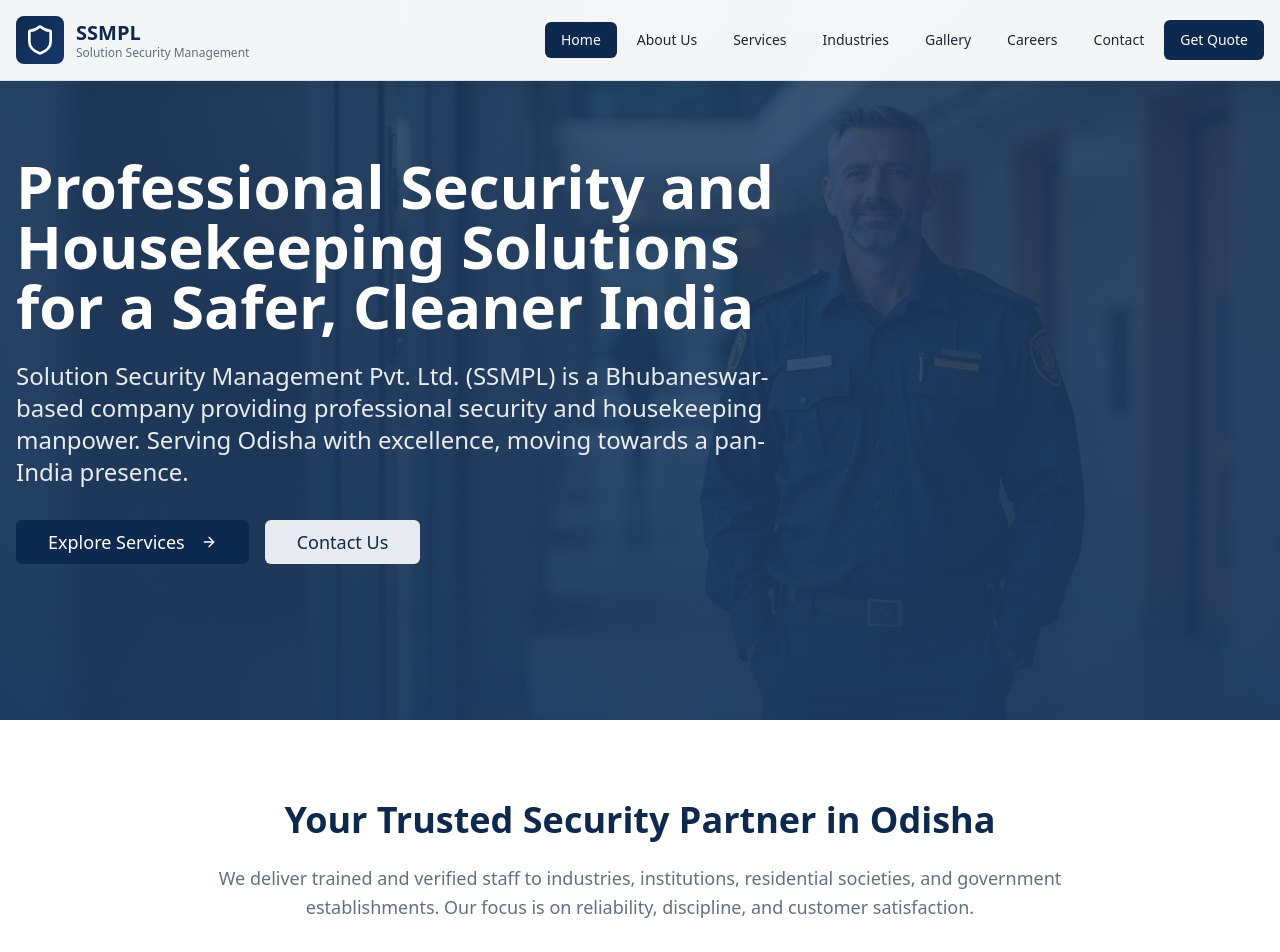
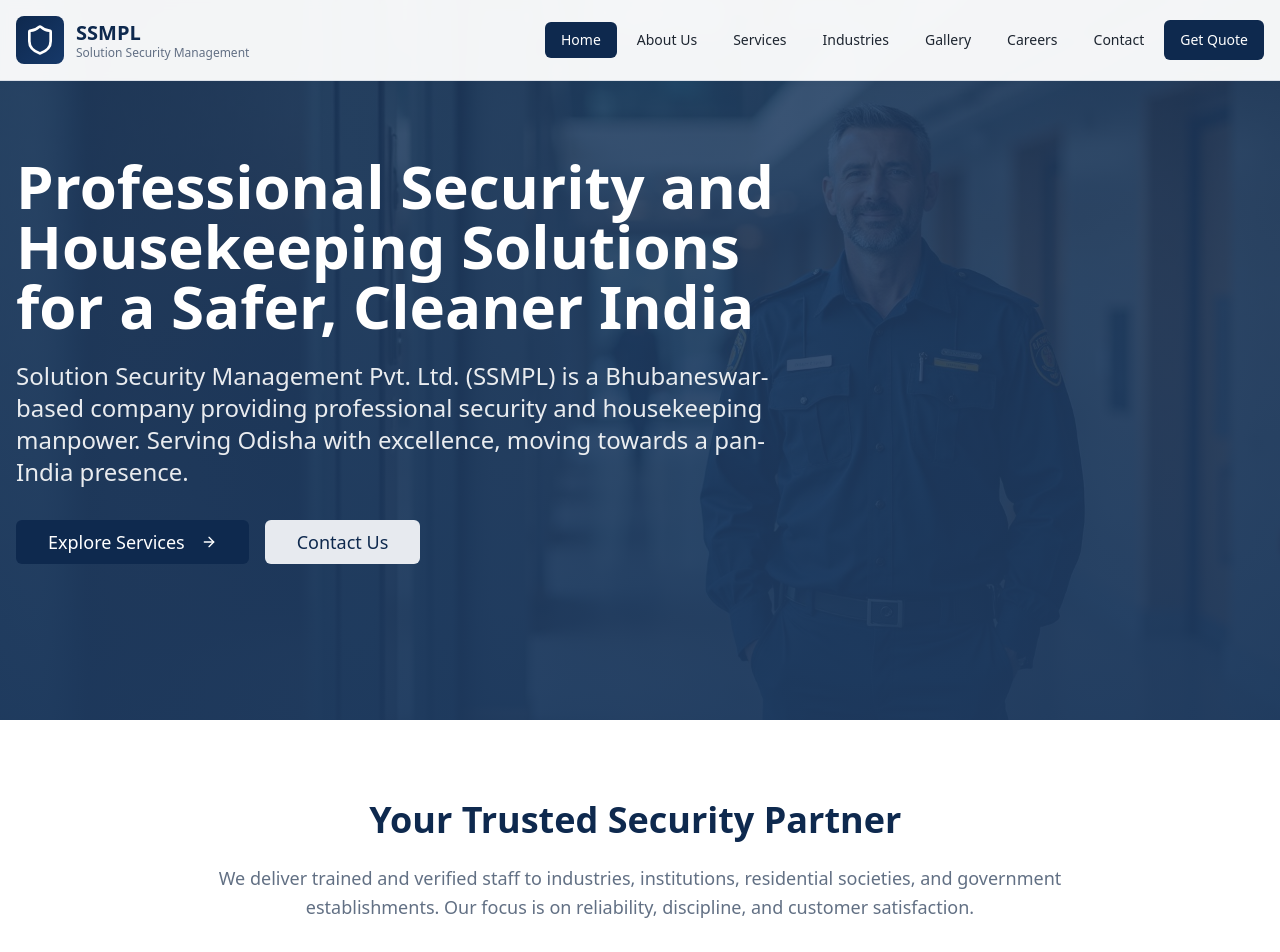
Before and after one commit to birendraorder-hub/ssmpl, a React (Vite) app: page / in a window 1280 px wide. Shown: the top 952 px of the page. Built offline with nearby package versions, Linux system fonts and the light colour scheme; the HTML template or start-up script is replaced by a standard one.

Commit message:
Visual edit in Lovable
Edited UI in Lovable

```diff
--- a/src/pages/Home.tsx
+++ b/src/pages/Home.tsx
@@ -66,9 +66,7 @@ const Home = () => {
       <section className="py-20 bg-background">
         <div className="container mx-auto px-4">
           <div className="max-w-4xl mx-auto text-center animate-slide-up">
-            <h2 className="text-3xl md:text-4xl font-bold text-primary mb-6">
-              Your Trusted Security Partner in Odisha
-            </h2>
+            <h2 className="text-3xl md:text-4xl font-bold text-primary mb-6">Your Trusted Security Partner </h2>
             <p className="text-lg text-muted-foreground leading-relaxed mb-8">
               We deliver trained and verified staff to industries, institutions, residential societies, and government establishments.
               Our focus is on reliability, discipline, and customer satisfaction.
```
